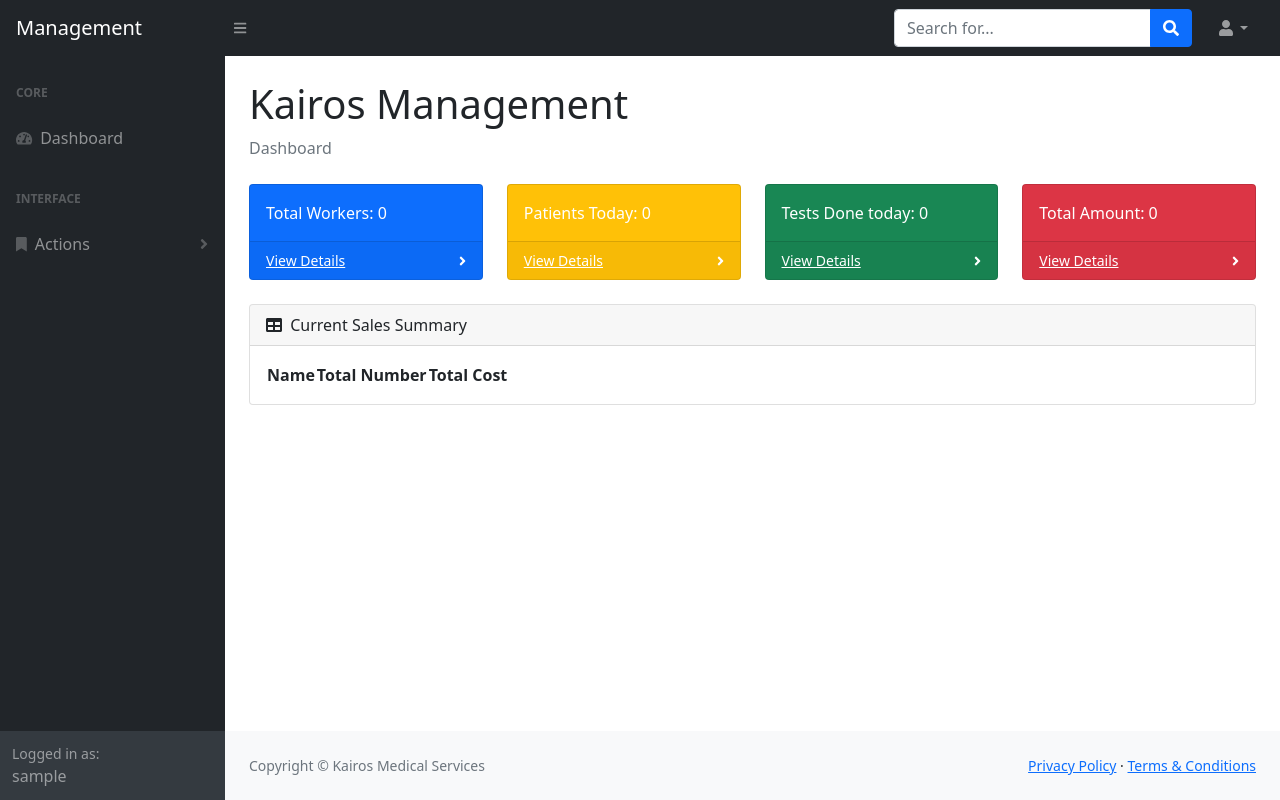
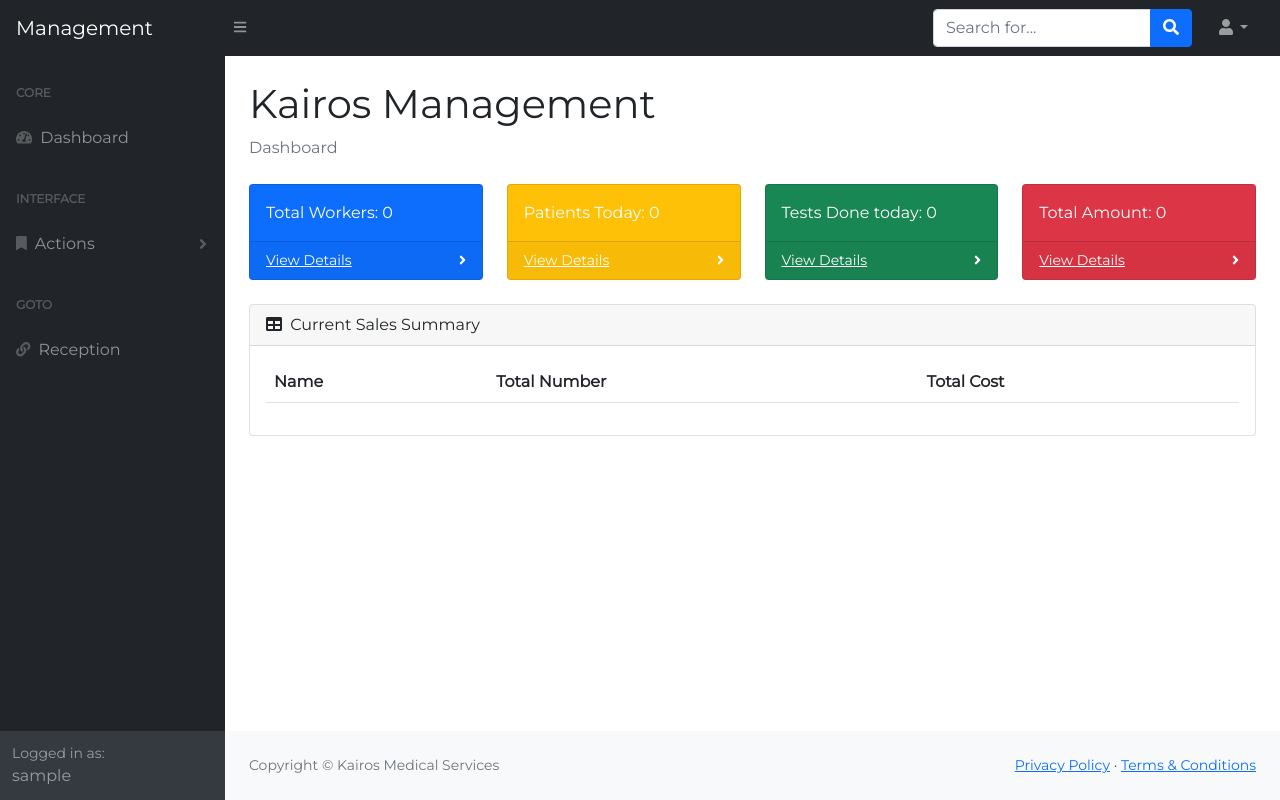
Before and after one commit to AmoabaKelvin/kairos-medical-center, a Django app: page /management/ in a window 1280 px wide. Run offline with Django 3.2, Linux system fonts and the light colour scheme; the visitor is signed in with stand-in values (Sample User, id 1); data comes from the database, SQL or seed files in the repository; data that the repository does not hold is empty; some libraries are stand-ins or nearby versions.

Commit message:
Added a link on the sidebar to go to the reception page

```diff
--- a/management/templates/index.html
+++ b/management/templates/index.html
@@ -5,14 +5,28 @@
         <meta charset="utf-8" />
         <meta http-equiv="X-UA-Compatible" content="IE=edge" />
         <meta name="viewport" content="width=device-width, initial-scale=1, shrink-to-fit=no" />
-        <meta name="description" content="" />
-        <meta name="author" content="" />
-        <title>Management|Kairos Medical Services</title>
+        <meta name="description" content="Kairos Medical Services Tamale" />
+        <meta name="author" content="Kairos Medical Services Tamale" />
+        <title>Management | Kairos Medical Services</title>
         <link href="https://cdn.jsdelivr.net/npm/simple-datatables@latest/dist/style.css" rel="stylesheet" />
         <link href="{% static 'css/styles.css' %}" rel="stylesheet" />
         <script src="https://cdnjs.cloudflare.com/ajax/libs/font-awesome/5.15.3/js/all.min.js" crossorigin="anonymous"></script>
+
+        <!-- google fonts -->
+        <link rel="preconnect" href="https://fonts.googleapis.com">
+        <link rel="preconnect" href="https://fonts.gstatic.com" crossorigin>
+        <link href="https://fonts.googleapis.com/css2?family=Montserrat&display=swap" rel="stylesheet">
+        <!-- end google fonts -->
+
     </head>
     <body class="sb-nav-fixed">
+
+        <style>
+            * {
+              font-family: 'Montserrat', sans-serif;
+            }
+        </style>
+
         <nav class="sb-topnav navbar navbar-expand navbar-dark bg-dark">
             <!-- Navbar Brand-->
             <a class="navbar-brand ps-3" href="index.html">Management</a>
@@ -21,7 +35,7 @@
             <!-- Navbar Search-->
             <form class="d-none d-md-inline-block form-inline ms-auto me-0 me-md-3 my-2 my-md-0" action="{% url 'search_view' %}" method="GET">
                 <div class="input-group">
-                    <input class="form-control" type="text" placeholder="Search for..." aria-label="Search for..." aria-describedby="btnNavbarSearch" name="user-search"/>
+                    <input class="form-control" type="text" placeholder="Search for..." aria-label="Search for patient" aria-describedby="btnNavbarSearch" name="user-search"/>
                     <button class="btn btn-primary" id="btnNavbarSearch" type="submit"><i class="fas fa-search"></i></button>
                 </div>
             </form>
@@ -31,7 +45,7 @@
                     <a class="nav-link dropdown-toggle" id="navbarDropdown" href="#" role="button" data-bs-toggle="dropdown" aria-expanded="false"><i class="fas fa-user fa-fw"></i></a>
                     <ul class="dropdown-menu dropdown-menu-end" aria-labelledby="navbarDropdown">
                         <li><a class="dropdown-item" href="{% url 'register' %}">Add New Worker</a></li>
-                        <li><a class="dropdown-item" href="#!">Activity Log</a></li>
+                        <!-- <li><a class="dropdown-item" href="#!">Activity Log</a></li> -->
                         <li><hr class="dropdown-divider" /></li>
                         <li><a class="dropdown-item" href="{% url 'logout' %}">Logout</a></li>
                     </ul>
@@ -92,12 +106,12 @@
                                     </div>
                                 </nav>
                             </div>
-                            <!-- <div class="sb-sidenav-menu-heading">Addons</div>
-                            <a class="nav-link" href="charts.html">
-                                <div class="sb-nav-link-icon"><i class="fas fa-chart-area"></i></div>
-                                Charts
+                            <div class="sb-sidenav-menu-heading">GOTO</div>
+                            <a class="nav-link" href="{% url 'reception_home' %}">
+                                <div class="sb-nav-link-icon"><i class="fas fa-link"></i></div>
+                                Reception
                             </a>
-                            <a class="nav-link" href="tables.html">
+                            <!-- <a class="nav-link" href="tables.html">
                                 <div class="sb-nav-link-icon"><i class="fas fa-table"></i></div>
                                 Tables
                             </a> -->
@@ -196,10 +210,9 @@
                                 {% block table_title %} Current Sales Summary {%endblock table_title%}
                             </div>
                             <div class="card-body">
-                                <table id="datatablesSimple">
+                                <table id="datatablesSimple" class="table cell-border">
                                     <thead>
                                         <tr>
-
                                             {% block table_headers %}
                                             <th>Name</th>
                                             <th>Total Number</th>
@@ -210,8 +223,6 @@
                                     <tbody>
 
                                         {% block table_content %}
-
-
                                             {% for test, details in results.items %}
                                                 <tr>
                                                     <td>{{test}}</td>
@@ -247,6 +258,6 @@
         <!-- <script src="{% static 'assets/demo/chart-area-demo.js' %}"></script> -->
         <!-- <script src="{% static 'assets/demo/chart-bar-demo.js' %}"></script> -->
         <script src="https://cdn.jsdelivr.net/npm/simple-datatables@latest" crossorigin="anonymous"></script>
-        <script src="{% static 'js/datatables-simple-demo.js' %}"></script>
+        <script src="{% static 'js/datatablecustom.js' %}"></script>
     </body>
 </html>
```
Lines whose indentation alone changed are shown as unchanged.
